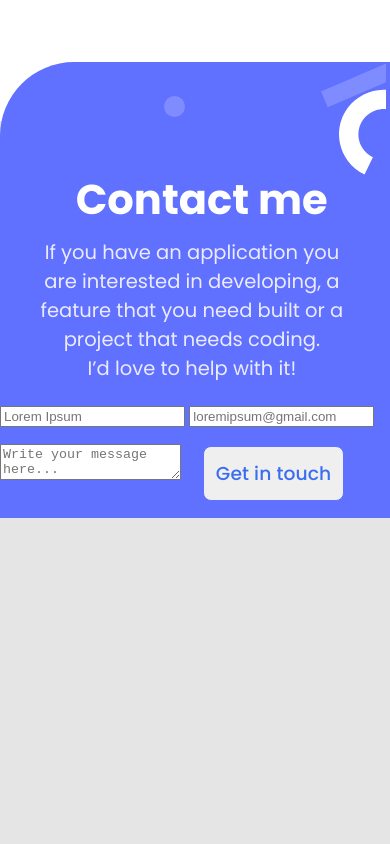
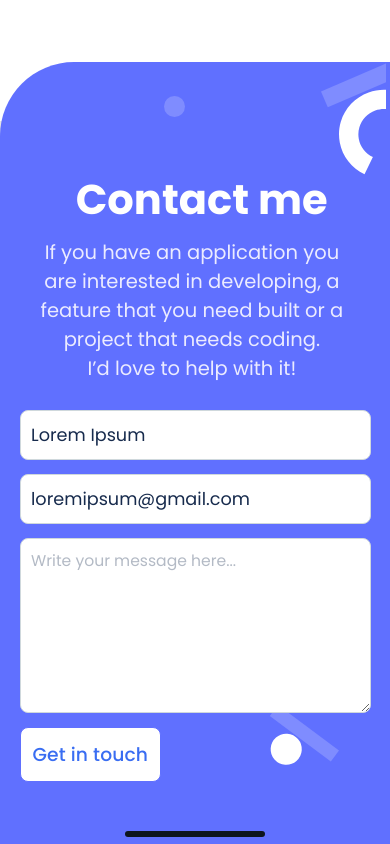
Before and after one commit to porag-m06/My-Portfolio, a website: page index.html in a window 390 px wide. Shown: the part 4244-5088 px from the top of the page. Before the commit the page ends 4762 px from the top, so only its background shows below. Drawn offline with Linux system fonts and the light colour scheme.

Commit message:
finished styling the contact me section

```diff
--- a/style.css
+++ b/style.css
@@ -380,7 +380,7 @@ body {
   .contact {
     width: 100vw;
     background: #6070ff;
-    background-image: url("./assets/contact/contact\ form\ shapes-mobile.svg");
+    background-image: url(./assets/contact/contact\ form\ shapes-mobile.svg);
     background-repeat: no-repeat;
     background-position: 42vw 0vw;
     display: flex;
@@ -416,4 +416,57 @@ body {
     text-align: center;
     color: #ebebff;
   }
+
+  .from-container {
+    width: 90%;
+    display: flex;
+    flex-direction: column;
+    align-items: center;
+    justify-content: center;
+  }
+
+  input,
+  textarea {
+    width: 100%;
+    height: 12.8vw;
+    background: #fff;
+    border: 1px solid #cfd8dc;
+    border-radius: 8px;
+    margin: 2% 0%;
+    padding: 3%;
+    font-family: 'Poppins', sans-serif;
+    font-weight: 400;
+    font-size: 4.53vw;
+  }
+
+  textarea {
+    height: 45vw;
+    font-family: 'Poppins', sans-serif;
+    font-weight: 400;
+    font-size: 4vw;
+    color: #b3bac5;
+  }
+
+  textarea::placeholder {
+    color: #B3BAC5;
+  }
+
+  input::placeholder {
+    color: #172B4D;
+  }
+
+  .get-in-touch {
+    background: #fff;
+    margin: 0;
+  }
+
+  .btm-bar {
+    margin-top: 49px;
+    width: 36vw;
+    height: 1.33vw;
+    bottom: 3vw;
+    margin-bottom: 2vw;
+    border-radius: 10px;
+    background: #0d151e;
+  }
 }
```
